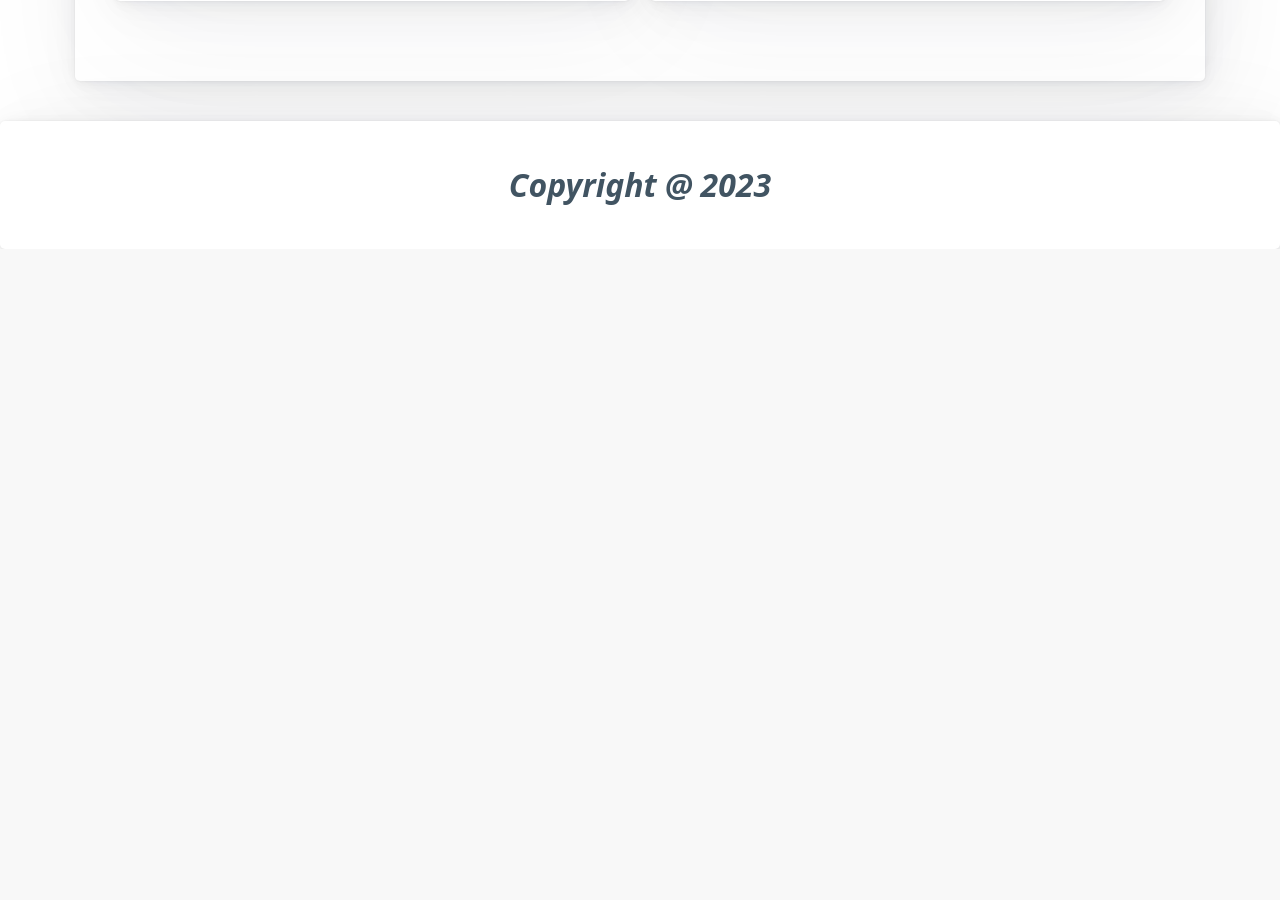
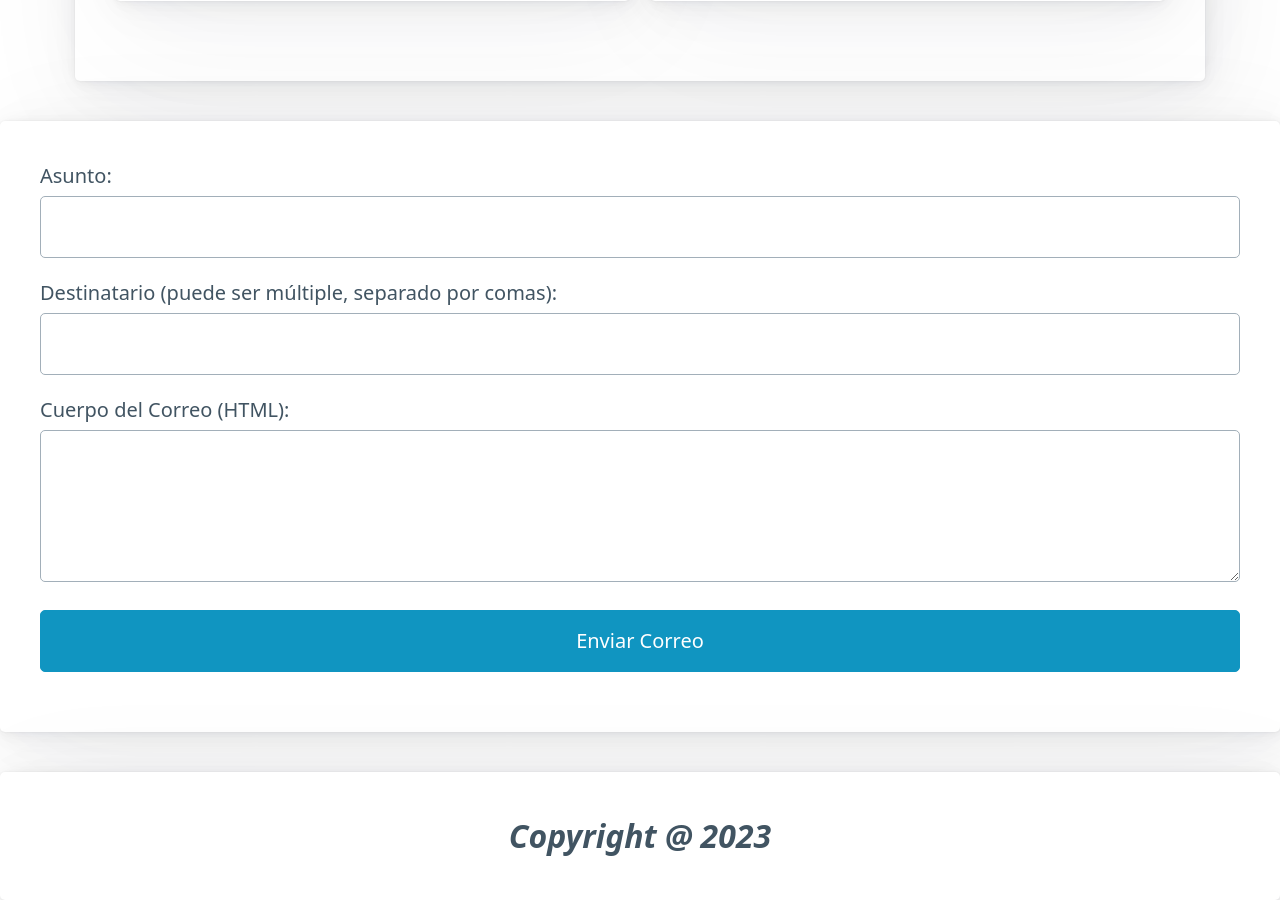
Before and after one commit to sponkurtus2/MexiSpotlight, a Flask app: page / in a window 1280 px wide. Shown: the part 2406-3306 px from the top of the page. Before the commit the page ends 2655 px from the top, so only its background shows below. Run offline with Flask 3, Linux system fonts and the light colour scheme.

Commit message:
Hola pendejines

```diff
--- a/templates/index.html
+++ b/templates/index.html
@@ -77,6 +77,22 @@
         </div>
     </article>
         </div>
+        <div>
+            <form method="POST" action="/send-email">
+                <article>
+                <label for="subject">Asunto:</label>
+                <input type="text" name="subject" required><br>
+
+                <label for="to">Destinatario (puede ser múltiple, separado por comas):</label>
+                <input type="email" name="to" required><br>
+
+                <label for="body_html">Cuerpo del Correo (HTML):</label>
+                <textarea name="bodyHtml" rows="4" required></textarea><br>
+
+                <input type="submit" value="Enviar Correo">
+                    </article>
+            </form>
+                </div>
 
     <!-- Footer -->
     <article style="text-align: center; margin-bottom: 0">
```
